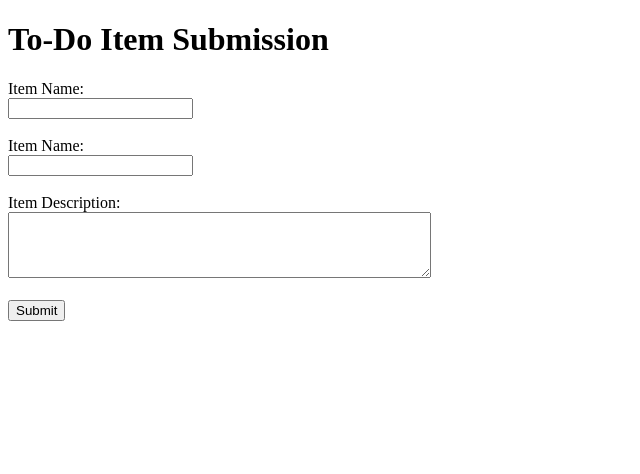
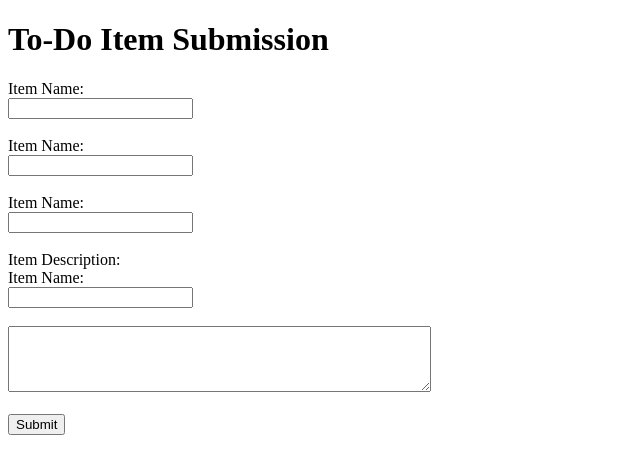
Before and after one commit to Rishi8860/TuteDude_Assignments, a Flask app: template assignment_3/templates/todo.html in a window 1280 px wide. Shown: the top 474 px of the page, without its empty margins (0-640 px from the left). Run offline with Flask 3, Linux system fonts and the light colour scheme; the template is opened without the code that fills it, so the values that code supplies are empty.

Commit message:
Revert Changes

```diff
--- a/assignment_3/app.py
+++ b/assignment_3/app.py
@@ -50,5 +50,26 @@ def form():
 def success():
     return render_template('success.html')
 
+todos_collection = db['todos']
+
+@app.route('/submittodoitem', methods=['POST'])
+def submit_todo_item():
+    item_name = request.form.get('itemName')
+    item_description = request.form.get('itemDescription')
+    if not item_name or not item_description:
+        return jsonify({'error': 'Both itemName and itemDescription are required.'}), 400
+    try:
+        todos_collection.insert_one({
+            'itemName': item_name,
+            'itemDescription': item_description
+        })
+        return jsonify({'message': 'To-Do item submitted successfully.'}), 201
+    except PyMongoError as e:
+        return jsonify({'error': f'Database error: {str(e)}'}), 500
+
+@app.route('/todo', methods=['GET'])
+def todo():
+    return render_template('todo.html')
+
 if __name__ == '__main__':
     app.run(debug=True)
--- a/assignment_3/templates/todo.html
+++ b/assignment_3/templates/todo.html
@@ -15,7 +15,12 @@
         <input type="text" id="itemName" name="itemName" required /><br /><br />
         <label for="itemID">Item Name:</label><br />
         <input type="text" id="itemID" name="itemID" required /><br /><br />
+        <label for="itemUUID">Item Name:</label><br />
+        <input type="text" id="itemUUID" name="itemUUID" required /><br /><br />
         <label for="itemDescription">Item Description:</label><br />
+        <label for="itemHASH">Item Name:</label><br />
+        <input type="text" id="itemHASH" name="itemHASH" required /><br /><br />
+
         <textarea id="itemDescription" name="itemDescription" rows="4" cols="50" required></textarea><br /><br />
         <button type="submit">Submit</button>
     </form>
```
